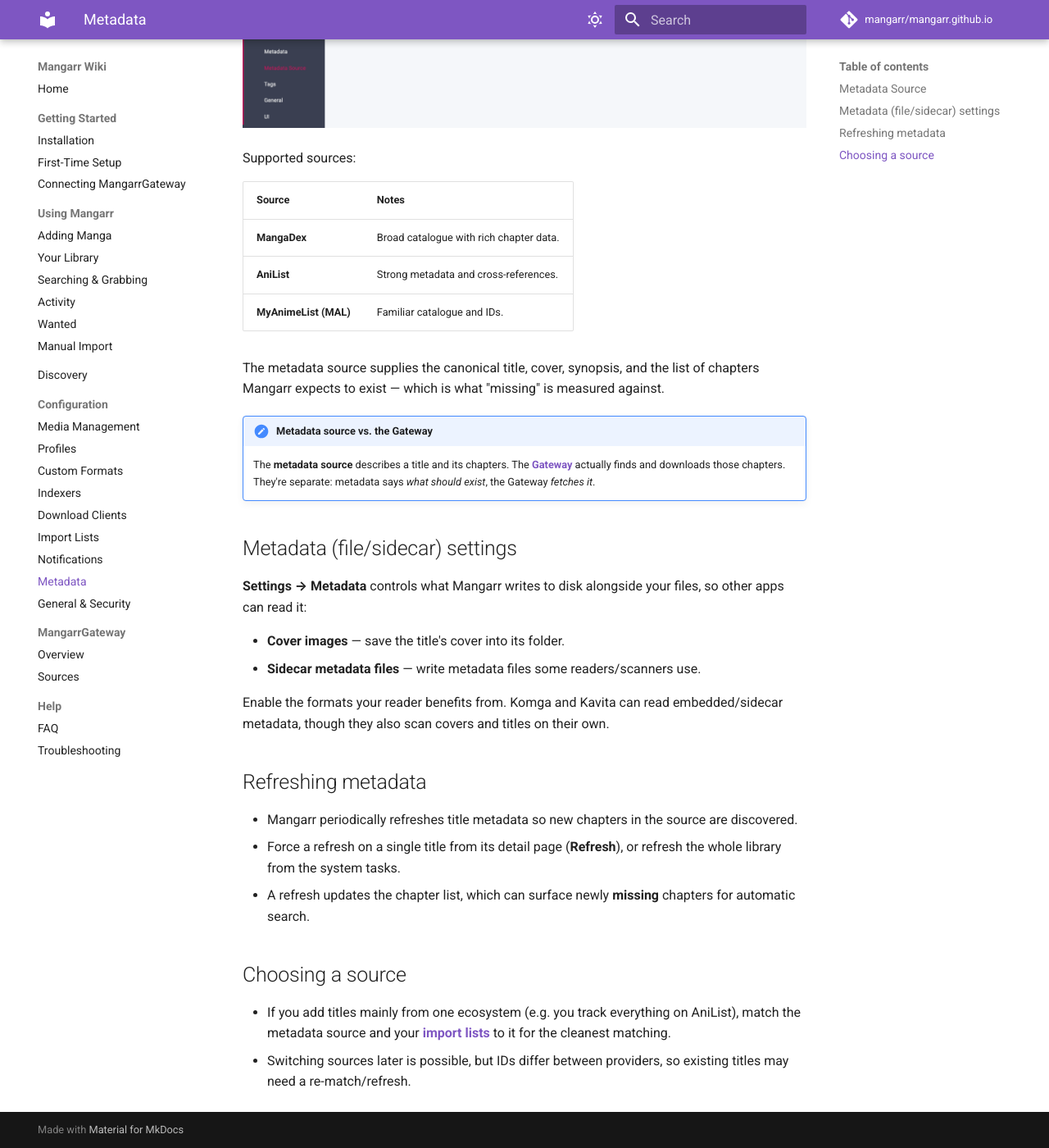
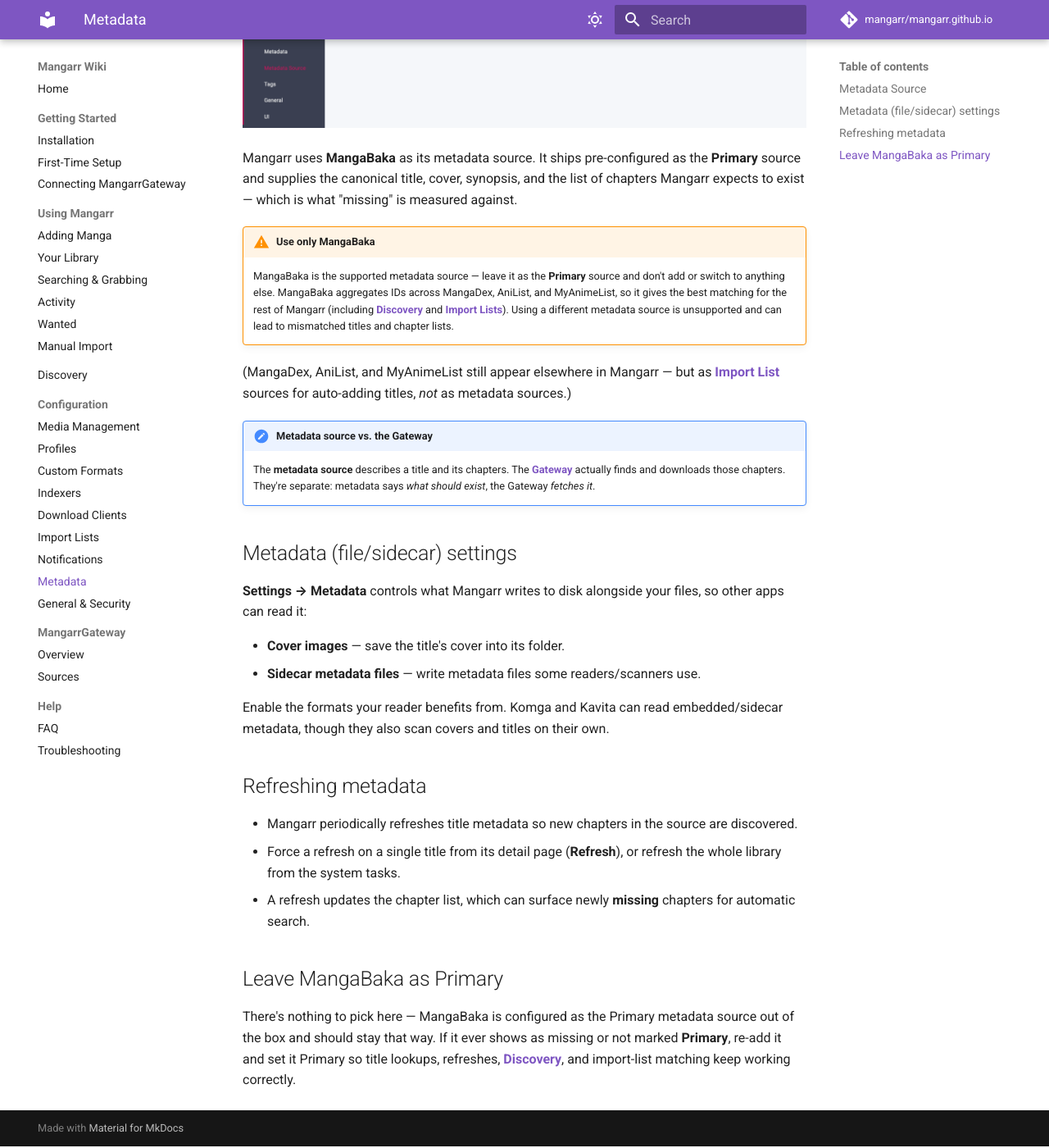
Before and after one commit to mangarr/mangarr.github.io, an MkDocs documentation site: the page built from docs/configuration/metadata.md, in a window 1280 px wide and 1400 px high, scrolled down 663 px. Shown: the whole window at 82% size. Built offline with MkDocs 1.6.1 and Material for MkDocs 9.7.7, drawn with Linux system fonts in a browser that asks for light colours; comment, search, counter and statistics services are not loaded.

Commit message:
docs(metadata): document MangaBaka as the source + add 'use only MangaBaka' callout
Corrects the Metadata Source page (the app ships MangaBaka as Primary; the
prior MangaDex/AniList/MAL list described Import List sources, not metadata
sources) and adds a warning callout to keep MangaBaka as the only/Primary
metadata source. Fixes the matching add-manga search-source reference.

Co-Authored-By: Claude Opus 4.8 (1M context) <noreply@anthropic.com>

```diff
--- a/docs/configuration/metadata.md
+++ b/docs/configuration/metadata.md
@@ -8,15 +8,12 @@ Metadata is the information *about* your manga — title, cover art, description
 
 ![Metadata Source settings](../assets/img/wiki-settings-metadatasource.png)
 
-Supported sources:
+Mangarr uses **MangaBaka** as its metadata source. It ships pre-configured as the **Primary** source and supplies the canonical title, cover, synopsis, and the list of chapters Mangarr expects to exist — which is what "missing" is measured against.
 
-| Source | Notes |
-|--------|-------|
-| **MangaDex** | Broad catalogue with rich chapter data. |
-| **AniList** | Strong metadata and cross-references. |
-| **MyAnimeList (MAL)** | Familiar catalogue and IDs. |
+!!! warning "Use only MangaBaka"
+    MangaBaka is the supported metadata source — leave it as the **Primary** source and don't add or switch to anything else. MangaBaka aggregates IDs across MangaDex, AniList, and MyAnimeList, so it gives the best matching for the rest of Mangarr (including **[Discovery](../discovery.md)** and **[Import Lists](import-lists.md)**). Using a different metadata source is unsupported and can lead to mismatched titles and chapter lists.
 
-The metadata source supplies the canonical title, cover, synopsis, and the list of chapters Mangarr expects to exist — which is what "missing" is measured against.
+(MangaDex, AniList, and MyAnimeList still appear elsewhere in Mangarr — but as **[Import List](import-lists.md)** sources for auto-adding titles, *not* as metadata sources.)
 
 !!! note "Metadata source vs. the Gateway"
     The **metadata source** describes a title and its chapters. The **[Gateway](../gateway.md)** actually finds and downloads those chapters. They're separate: metadata says *what should exist*, the Gateway *fetches it*.
@@ -36,7 +33,6 @@ Enable the formats your reader benefits from. Komga and Kavita can read embedded
 - Force a refresh on a single title from its detail page (**Refresh**), or refresh the whole library from the system tasks.
 - A refresh updates the chapter list, which can surface newly **missing** chapters for automatic search.
 
-## Choosing a source
+## Leave MangaBaka as Primary
 
-- If you add titles mainly from one ecosystem (e.g. you track everything on AniList), match the metadata source and your **[import lists](import-lists.md)** to it for the cleanest matching.
-- Switching sources later is possible, but IDs differ between providers, so existing titles may need a re-match/refresh.
+There's nothing to pick here — MangaBaka is configured as the Primary metadata source out of the box and should stay that way. If it ever shows as missing or not marked **Primary**, re-add it and set it Primary so title lookups, refreshes, **[Discovery](../discovery.md)**, and import-list matching keep working correctly.
```
Also changed, not shown: docs/usage/adding-manga.md (+1 -1 lines).
